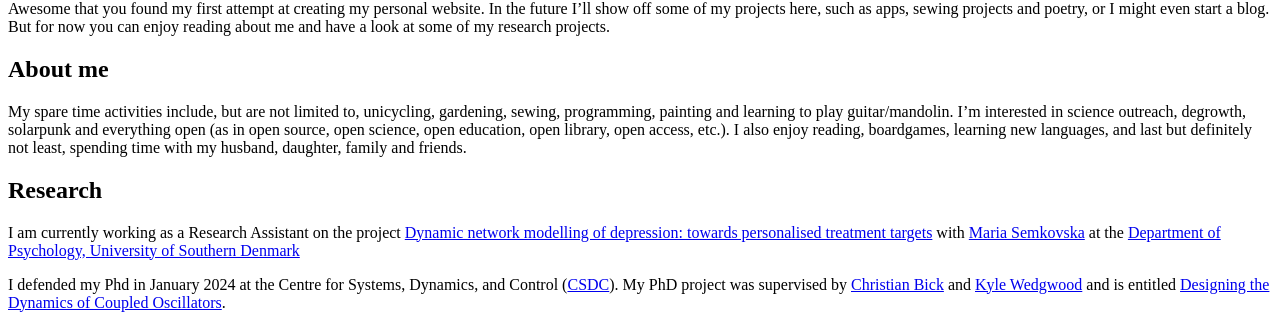
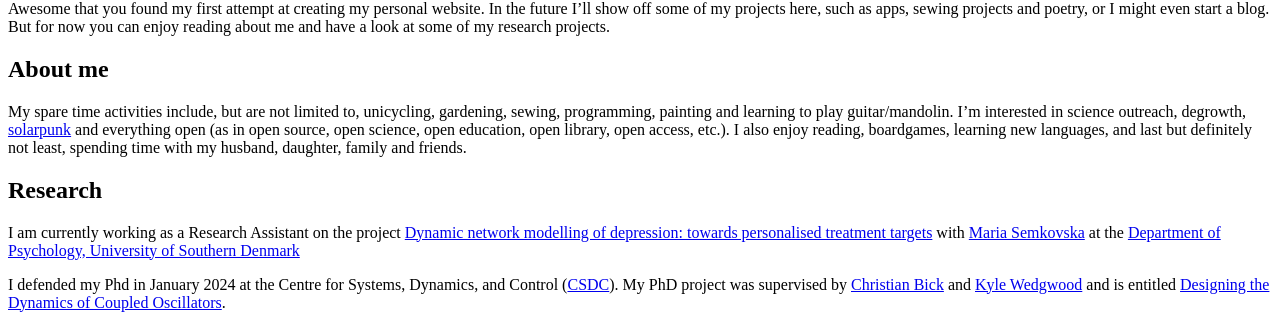
Before and after one commit to bonnie522/bonnie522, a Jekyll site: the page built from index.md, in a window 1280 px wide. Shown: the part 188-502 px from the top of the page. Built offline with Jekyll 4.4.1, drawn with Linux system fonts in a browser that asks for light colours; part of the change alters nothing that is shown.

```diff
--- a/index.md
+++ b/index.md
@@ -6,7 +6,7 @@ title: About
 Awesome that you found my first attempt at creating my personal website. In the future I'll show off some of my projects here, such as apps, sewing projects and poetry, or I might even start a blog. But for now you can enjoy reading about me and have a look at some of my research projects.
 
 ## About me
-My spare time activities include, but are not limited to, unicycling, gardening, sewing, programming, painting and learning to play guitar/mandolin. I'm interested in science outreach, degrowth, solarpunk and everything open (as in open source, open science, open education, open library, open access, etc.). I also enjoy reading, boardgames, learning new languages,  and last but definitely not least, spending time with my husband, daughter, family and friends.
+My spare time activities include, but are not limited to, unicycling, gardening, sewing, programming, painting and learning to play guitar/mandolin. I'm interested in science outreach, degrowth, [solarpunk](https://www.e-flux.com/architecture/positions/191258/is-ornamenting-solar-panels-a-crime/) and everything open (as in open source, open science, open education, open library, open access, etc.). I also enjoy reading, boardgames, learning new languages,  and last but definitely not least, spending time with my husband, daughter, family and friends.
 
 ## Research
 I am currently working as a Research Assistant on the project [Dynamic network modelling of depression: towards personalised treatment targets](https://lundbeckfonden.com/en/dynamic-network-modelling-of-depression-towards-personalised-treatment-targets) with [Maria Semkovska](https://portal.findresearcher.sdu.dk/da/persons/maria-semkovska) at the [Department of Psychology, University of Southern Denmark](https://www.sdu.dk/en/om_sdu/institutter_centre/institut_psykologi)
```
